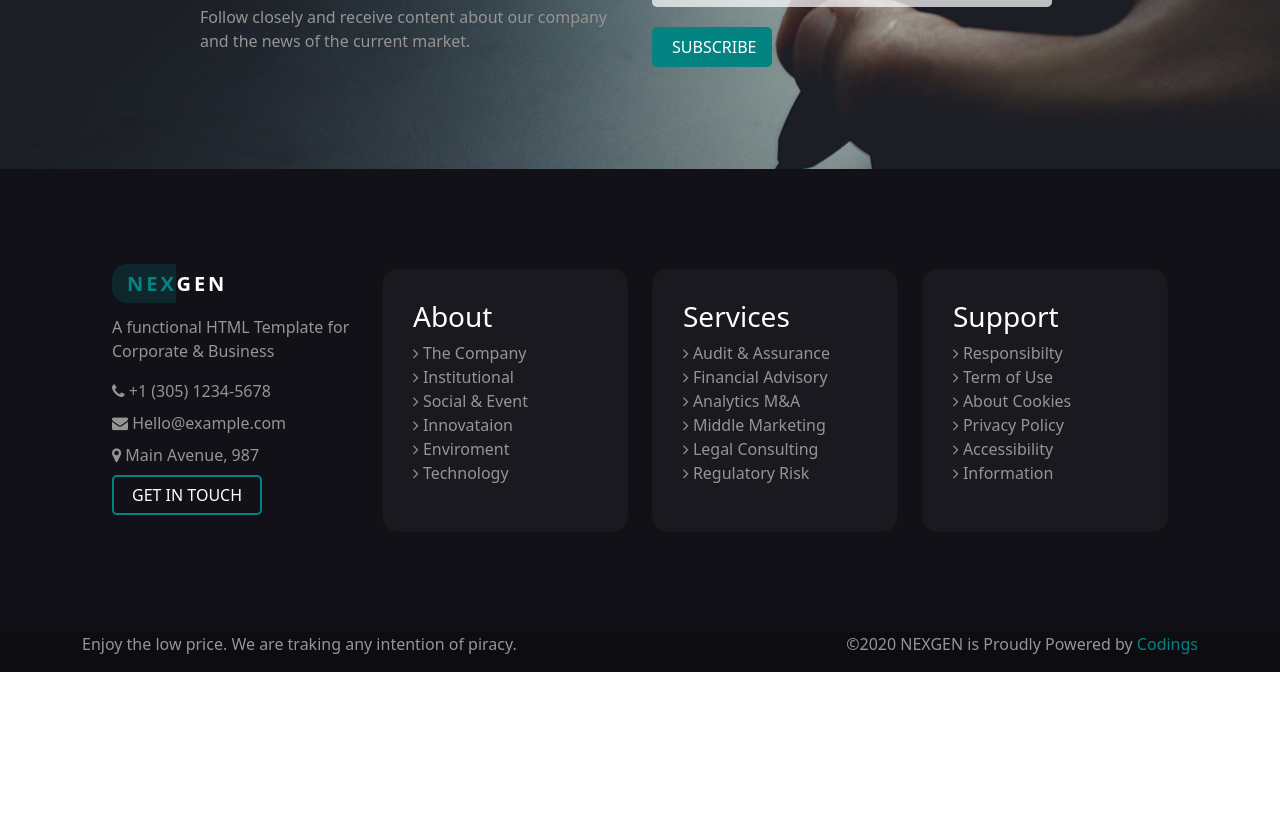
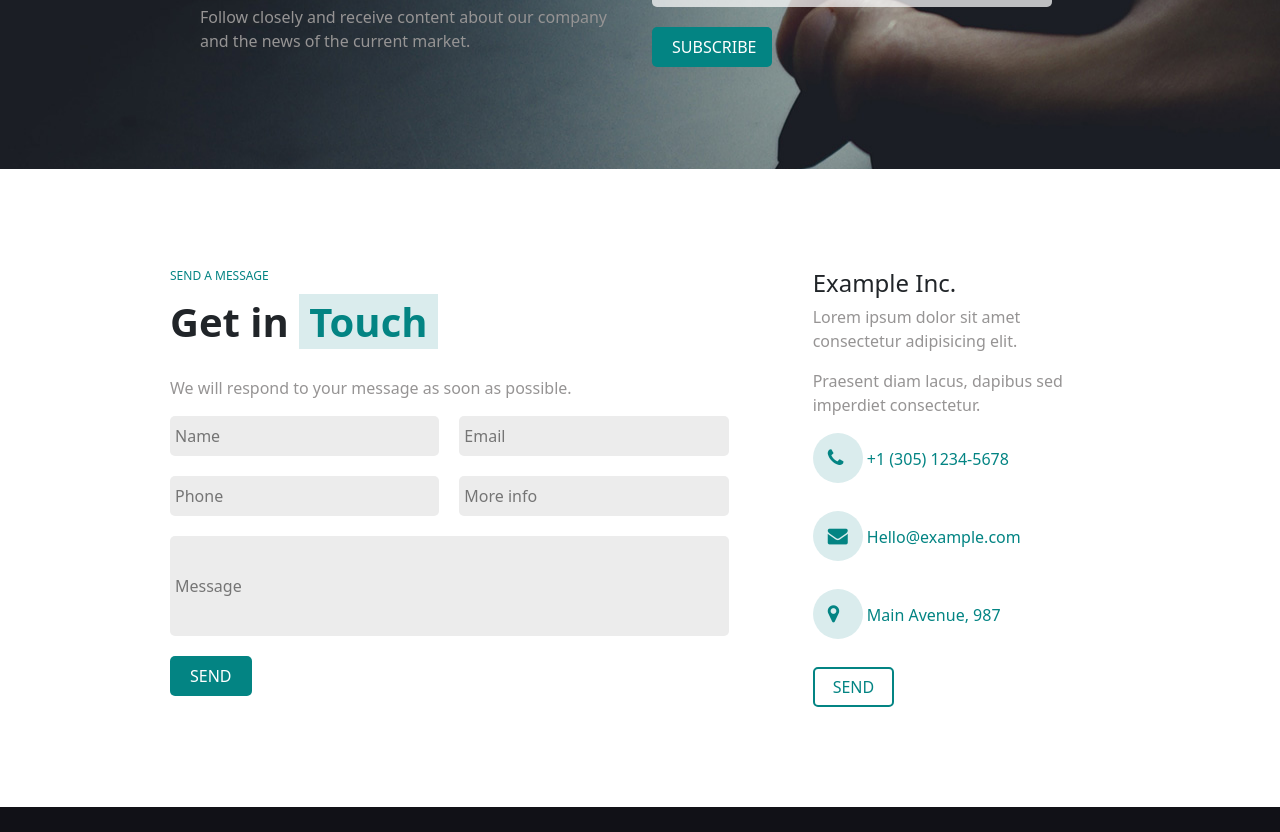
Before and after one commit to FrancescoAndreotti/proj-html-vuejs, a Vue app: page / in a window 1280 px wide. Shown: the part 4488-5320 px from the top of the page. Before the commit the page ends 5160 px from the top, so only its background shows below. Built offline with nearby package versions, Linux system fonts and the light colour scheme.

Commit message:
Added last section

```diff
--- /dev/null
+++ b/src/components/Form.vue
@@ -0,0 +1,101 @@
+<template>
+  <div>
+    <div class="container">
+      <div class="row">
+        <div class="col-8">
+          <h6>Send a message</h6>
+          <h2>Get in <span>Touch</span></h2>
+          <p>We will respond to your message as soon as possible.</p>
+          <div>
+            <input type="text" placeholder="Name" />
+            <input type="email" placeholder="Email" />
+          </div>
+          <div>
+            <input type="number" placeholder="Phone" />
+            <input type="text" placeholder="More info" />
+          </div>
+          <div><input type="text" placeholder="Message" class="message" /></div>
+          <div><button class="my-btn-primary">send</button></div>
+        </div>
+
+        <!-- left col -->
+        <div class="col-4">
+          <h4>Example Inc.</h4>
+          <p>Lorem ipsum dolor sit amet consectetur adipisicing elit.</p>
+          <p>Praesent diam lacus, dapibus sed imperdiet consectetur.</p>
+          <div class="mb-2">
+            <i class="fa fa-phone" aria-hidden="true"></i>
+            <span> +1 (305) 1234-5678</span>
+          </div>
+          <div class="mb-2">
+            <i class="fa fa-envelope" aria-hidden="true"></i>
+            <span> Hello@example.com</span>
+          </div>
+          <div class="mb-2">
+            <i class="fa fa-map-marker" aria-hidden="true"></i>
+            <span> Main Avenue, 987</span>
+          </div>
+          <div>
+            <button class="my-btn-secondary my-special-btn">send</button>
+          </div>
+        </div>
+      </div>
+    </div>
+  </div>
+</template>
+
+<script>
+export default {};
+</script>
+
+<style scoped lang="scss">
+.container {
+  padding: 100px;
+}
+h2 {
+  font-weight: 900;
+  font-size: 40px;
+  margin-bottom: 30px;
+  span {
+    color: #038483;
+    background-color: #daeced;
+    padding: 0 10px;
+  }
+}
+p {
+  color: rgb(150, 148, 148);
+}
+input {
+  background-color: #ececec;
+  border: none;
+  padding: 5px;
+  width: calc(50% - 40px);
+  height: 40px;
+  margin-bottom: 20px;
+  border-radius: 5px;
+  margin-right: 20px;
+}
+
+.message {
+  width: calc(100% - 60px);
+  height: 100px;
+}
+
+i {
+  color: #038483;
+  background-color: #daeced;
+  font-size: 20px;
+  padding: 15px;
+  border-radius: 50%;
+  height: 50px;
+  width: 50px;
+  margin-bottom: 20px;
+}
+span {
+  color: #038483;
+}
+
+.my-special-btn {
+  color: #038483;
+}
+</style>
--- a/src/components/Mains.vue
+++ b/src/components/Mains.vue
@@ -5,6 +5,7 @@
     <Pricing></Pricing>
     <News></News>
     <Newsletter></Newsletter>
+    <Form></Form>
   </div>
 </template>
 
@@ -14,6 +15,7 @@ import Services from "./Services.vue";
 import Pricing from "./Pricing.vue";
 import Newsletter from "./Newsletter.vue";
 import News from "./News.vue";
+import Form from "./Form.vue";
 export default {
   components: {
     AboutTheCompany,
@@ -21,6 +23,7 @@ export default {
     Pricing,
     Newsletter,
     News,
+    Form,
   },
 };
 </script>
```
